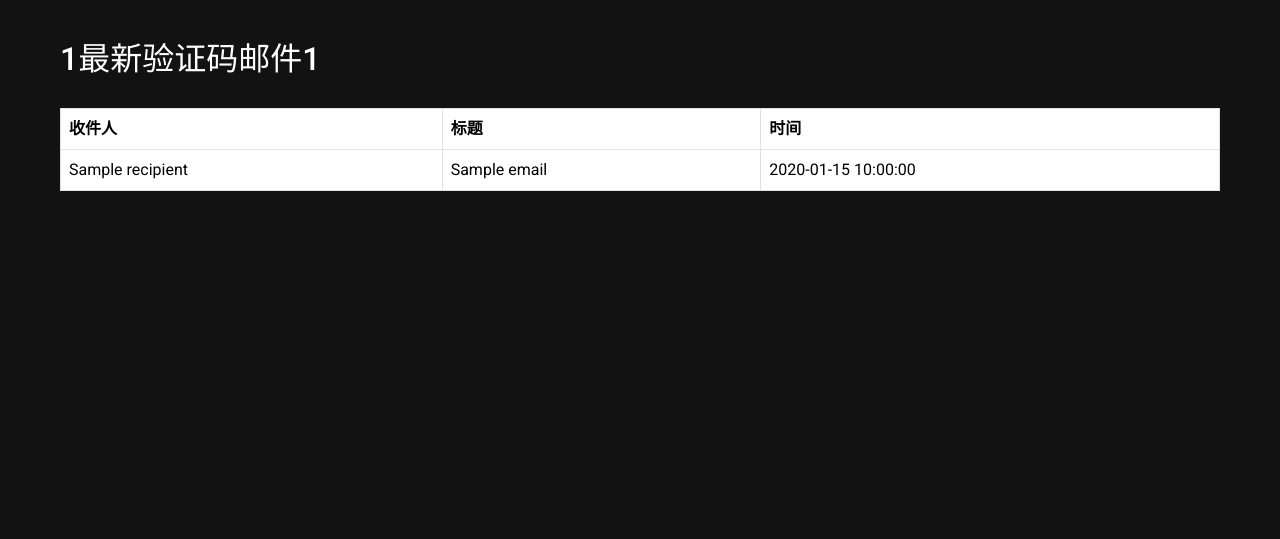
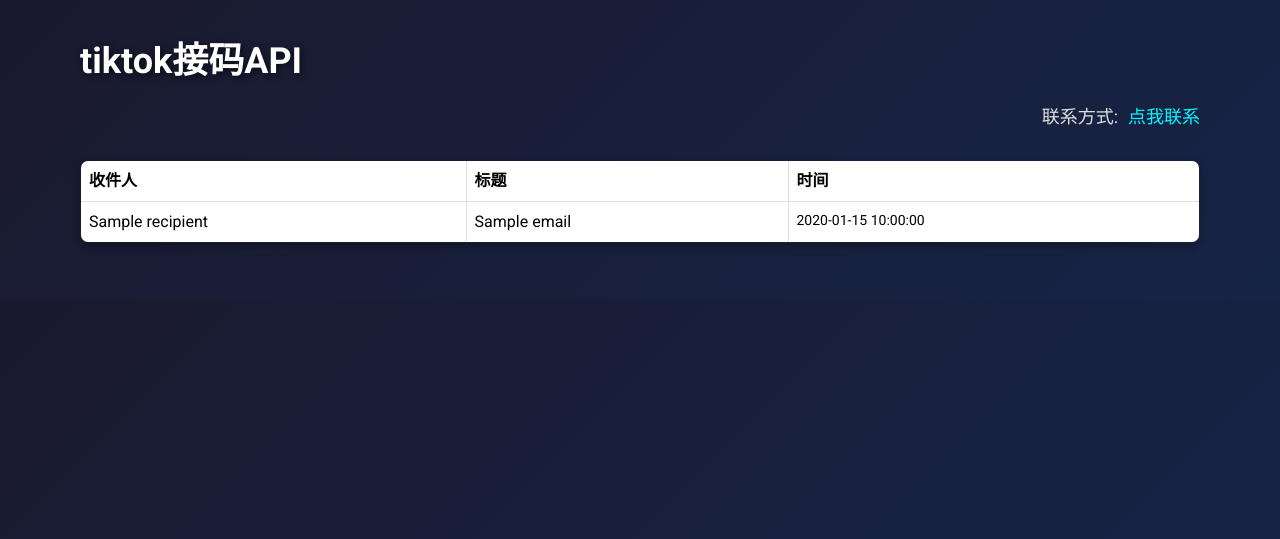
Before and after one commit to ttc0915/emailtest, a Flask app: template templates/index.html in a window 1280 px wide. Shown: the top 539 px of the page. Run offline with Flask 3, Linux system fonts and the light colour scheme; the template is opened without the code that fills it: most values are stand-ins (such as "Sample title", 1, 10 or a date in 2020).

Commit message:
Update index.html

```diff
--- a/templates/index.html
+++ b/templates/index.html
@@ -9,48 +9,94 @@
     <style>
         body {
             font-family: 'Roboto', Arial, sans-serif;
-            background-color: #121212;
+            background: linear-gradient(135deg, #1a1a2e, #162447);
             color: #e0e0e0;
-            margin: 20px;
+            margin: 0;
+            padding: 0;
         }
+
+        .container {
+            max-width: 1200px;
+            margin: 0 auto;
+            padding: 40px;
+        }
+
+        h1 {
+            color: #fff;
+            font-size: 36px;
+            font-weight: 700;
+            text-shadow: 2px 2px 6px rgba(0, 0, 0, 0.6);
+            margin-bottom: 20px;
+        }
+
+        .contact-info {
+            display: flex;
+            align-items: center;
+            justify-content: flex-end;
+            font-size: 18px;
+            margin-bottom: 30px;
+        }
+
+        .contact-info a {
+            color: #00f7ff;
+            text-decoration: none;
+            margin-left: 10px;
+            font-weight: 500;
+            transition: color 0.3s ease;
+        }
+
+        .contact-info a:hover {
+            color: #ff5c8d;
+        }
+
         table {
             width: 100%;
             border-collapse: collapse;
+            border: 1px solid #333;
             margin-top: 20px;
-            border: 1px solid #333;
+            box-shadow: 0 4px 8px rgba(0, 0, 0, 0.3);
+            border-radius: 8px;
+            overflow: hidden;
         }
+
         th, td {
             padding: 15px;
             text-align: left;
         }
+
         th {
-            background-color: #333;
+            background-color: #444;
             color: #fff;
+            font-weight: 600;
         }
+
         tr:nth-child(even) {
             background-color: #2a2a2a;
         }
+
         tr:hover {
             background-color: #444;
         }
-        h1 {
-            color: #fff;
-            margin-bottom: 30px;
-            font-size: 32px;
-        }
-        .container {
-            max-width: 1200px;
-            margin: 0 auto;
-            padding: 20px;
-        }
+
         td, th {
             font-size: 16px;
+        }
+
+        .email-time {
+            font-size: 14px;
+            color: #a9a9a9;
         }
     </style>
 </head>
 <body>
+
     <div class="container">
-        <h1>1最新验证码邮件1</h1>
+        <h1>tiktok接码API</h1>
+        <div class="contact-info">
+            <span>联系方式:</span>
+            <a href="https://t.me/ttc0915" target="_blank">点我联系</a>
+        </div>
+
         <table class="table table-bordered">
             <thead>
                 <tr>
```
